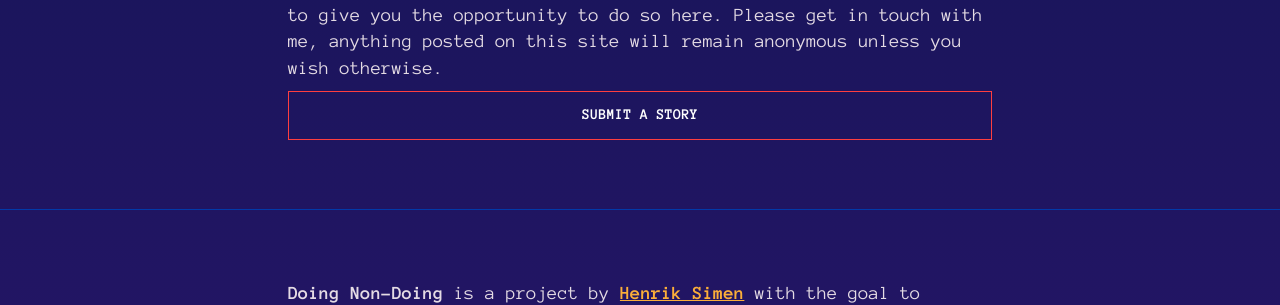
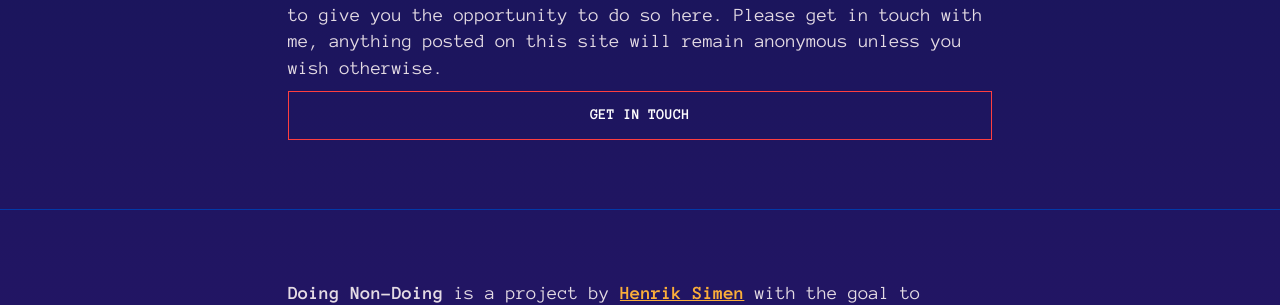
Before and after one commit to HenrikSimen/doing-non-doing, a Jekyll site: the page built from index.html, in a window 1280 px wide and 900 px high, scrolled down 2902 px. Shown: the part 153-458 px from the top of the window. Built offline with Jekyll 4.4.1, drawn with Linux system fonts in a browser that asks for light colours.

Commit message:
Update footer.html

```diff
--- a/_includes/footer.html
+++ b/_includes/footer.html
@@ -1,6 +1,6 @@
 <hr>
 <footer>
-  <p><span class="bolder">Have a story to share?</span> If you want to share a story, a secret, a spiritual journey, a diary entry, or give some advice, I would love to give you the opportunity to do so here. Please get in touch with me, anything posted on this site will remain anonymous unless you wish otherwise. <a class="story-button" href="mailto:henriksimen@gmail.com?subject=My Story">Submit A Story</a></p>
+  <p><span class="bolder">Have a story to share?</span> If you want to share a story, a secret, a spiritual journey, a diary entry, or give some advice, I would love to give you the opportunity to do so here. Please get in touch with me, anything posted on this site will remain anonymous unless you wish otherwise. <a class="story-button" href="mailto:henriksimen@gmail.com?subject=My Story">Get In Touch</a></p>
 </footer>
 <hr>
 <footer>
```
